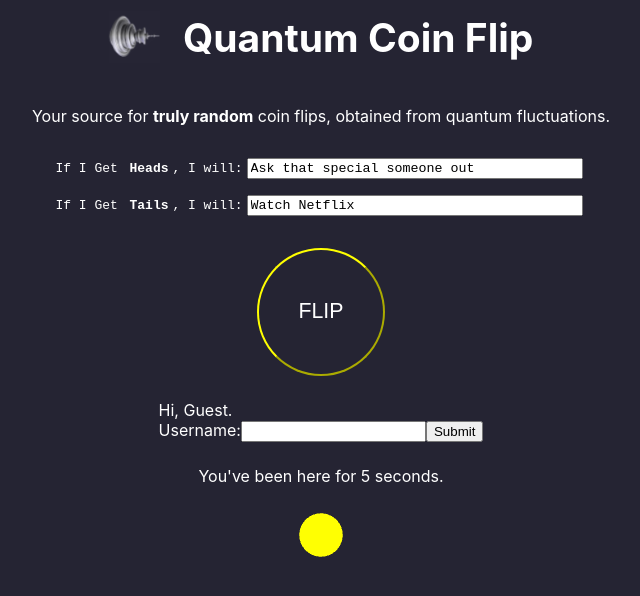
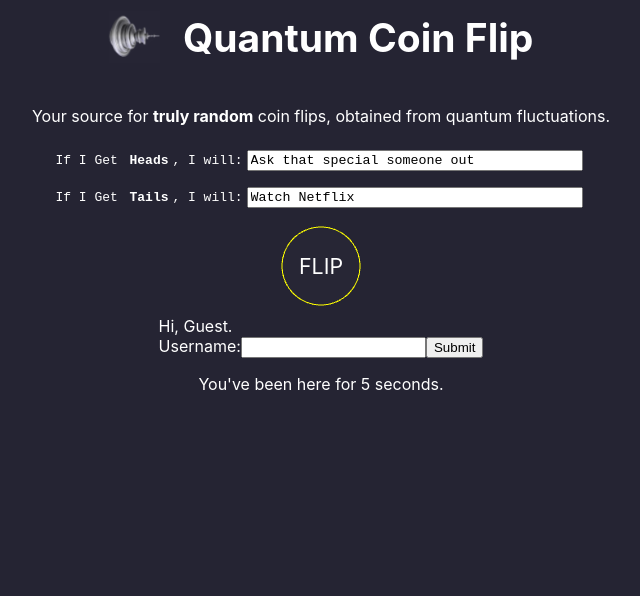
Before and after one commit to nathanielwarner/quantum-random, a React (Create React App) app in the folder frontend/: page / in a window 1280 px wide. Shown: the top 596 px of the page, without its empty margins (319-959 px from the left). Built offline with nearby package versions, Linux system fonts and the light colour scheme.

Commit message:
Coin that flips and corresponds to result

```diff
--- a/frontend/src/App.css
+++ b/frontend/src/App.css
@@ -42,10 +42,6 @@
   margin: 1rem;
 }
 
-.App-body div {
-  margin: 0.5rem;
-}
-
 .App-link {
   color: #61dafb;
 }
--- a/frontend/src/App.js
+++ b/frontend/src/App.js
@@ -2,7 +2,6 @@
 import axios from 'axios';
 
 import UniverseActionsForm from './UniverseActionsForm';
-import GoButton from './GoButton';
 import HistoryItem from './HistoryItem';
 import HistoryDisplay from './HistoryDisplay';
 import './App.css';
@@ -90,13 +89,12 @@
           <UniverseActionsForm headsAction={this.state.headsAction} tailsAction={this.state.tailsAction}
                                handleHeadsActionChange={this.handleHeadsActionChange}
                                handleTailsActionChange={this.handleTailsActionChange} />
-          <GoButton awaitingResult={this.state.awaitingResult} gotResult={this.state.gotResult} lastResult={lastResult} handleClick={this.handleGoPress} />
+          <Coin awaitingResult={this.state.awaitingResult} gotResult={this.state.gotResult} lastResult={lastResult} handleClick={this.handleGoPress} />
           {this.state.history.length > 0 &&
             <HistoryDisplay historyItems={this.state.history} />
           }
           <Login />
           <Clock />
-          <Coin flipping={this.state.awaitingResult} handleClick={this.handleGoPress} />
         </div>
       </div>
     );
--- /dev/null
+++ b/frontend/src/Coin.css
@@ -0,0 +1,15 @@
+.Coin {
+  display: flex;
+  justify-content: center;
+  align-items: center;
+  margin: 0;
+}
+
+.Coin .CoinStatusDisplay {
+  position: absolute;
+  z-index: 100;
+  pointer-events: none;
+  color: white;
+  text-transform: uppercase;
+  font-size: 16pt;
+}
--- a/frontend/src/Coin.js
+++ b/frontend/src/Coin.js
@@ -1,5 +1,7 @@
 import React from 'react';
 import * as THREE from 'three';
+
+import './Coin.css';
 
 class Coin extends React.Component {
   componentDidMount() {
@@ -18,11 +20,15 @@
     dirLight.position.set(0, 0, 1).normalize();
     scene.add(dirLight);
 
-    var geometry = new THREE.CylinderGeometry(2, 2, 0.1, 100, 1, false);
-    var material = new THREE.MeshStandardMaterial({color: "yellow"});
+    var geometry = new THREE.CylinderGeometry(1.8, 1.8, 0.1, 100, 1, false);
+    var material = new THREE.MeshStandardMaterial({color: 0x252433});
     var cylinder = new THREE.Mesh(geometry, material);
     cylinder.position.set(0, 0, 0);
     scene.add(cylinder);
+
+    var edges = new THREE.EdgesGeometry(cylinder.geometry);
+    var lines = new THREE.LineSegments(edges, new THREE.LineBasicMaterial({color: "yellow"}));
+    scene.add(lines);
 
     camera.position.z = 5;
 
@@ -49,11 +55,14 @@
         pendingClick = false;
       }
 
-      if (this.props.flipping) {
-        cylinder.rotation.x += 0.01;
+      if (this.props.awaitingResult) {
+        cylinder.rotation.x += 0.1;
       } else {
         cylinder.rotation.x = Math.PI / 2;
       }
+
+      lines.rotation.x = cylinder.rotation.x;
+
       renderer.render(scene, camera);
     };
 
@@ -63,9 +72,24 @@
   }
 
   render() {
+    let text;
+    if (this.props.awaitingResult) {
+      text = "Please wait...";
+    } else if (this.props.gotResult) {
+      if (this.props.lastResult.isHeads) {
+        text = "Heads";
+      } else {
+        text = "Tails";
+      }
+    } else {
+      text = "Flip";
+    }
     return (
-    <div ref={ref => (this.mount = ref)}>
-      <canvas width="50" height="50" ref={ref => {this.canvas = ref}}/>
+    <div className="Coin" ref={ref => (this.mount = ref)}>
+      <div className="CoinStatusDisplay">
+        {text}
+      </div>
+      <canvas width="100" height="100" ref={ref => {this.canvas = ref}}/>
     </div>);
   }
 }
--- a/frontend/src/GoButton.css
+++ /dev/null
@@ -1,25 +0,0 @@
-.GoButton {
-  margin: 1rem;
-  padding: 1rem;
-  width: 8rem;
-  height: 8rem;
-  border-radius: 50%;
-  background-color: #252433;
-  color: white;
-  text-transform: uppercase;
-  font-size: 16pt;
-  cursor: grab;
-  outline: none;
-  border-color: yellow;
-  transition-duration: 0.4s;
-}
-
-.GoButton:hover {
-  background-color: yellow;
-  color: black;
-}
-
-.disabled-btn {
-  opacity: 0.6;
-  cursor: not-allowed;
-}
--- a/frontend/src/GoButton.js
+++ /dev/null
@@ -1,27 +0,0 @@
-import React from 'react';
-
-import './GoButton.css';
-
-class GoButton extends React.Component {
-  render() {
-    let text;
-    if (this.props.awaitingResult) {
-      text = "Please wait...";
-    } else if (this.props.gotResult) {
-      if (this.props.lastResult.isHeads) {
-        text = "Heads";
-      } else {
-        text = "Tails";
-      }
-    } else {
-      text = "Flip";
-    }
-    return (
-      <button className={`GoButton ${this.props.awaitingResult ? "disabled-btn" : ""}`} onClick={this.props.handleClick}>
-        {text}
-      </button>
-    );
-  }
-}
-
-export default GoButton;
```
